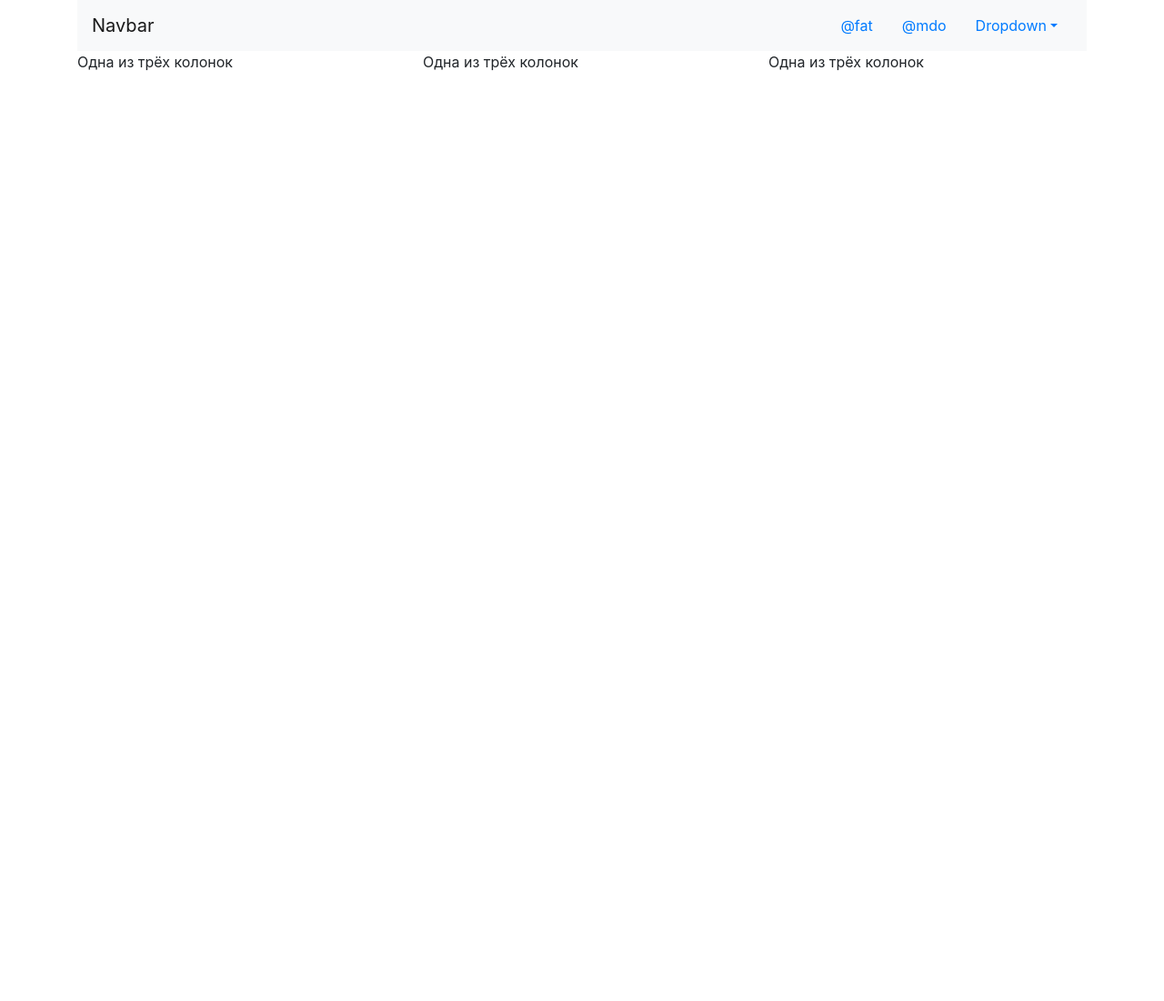
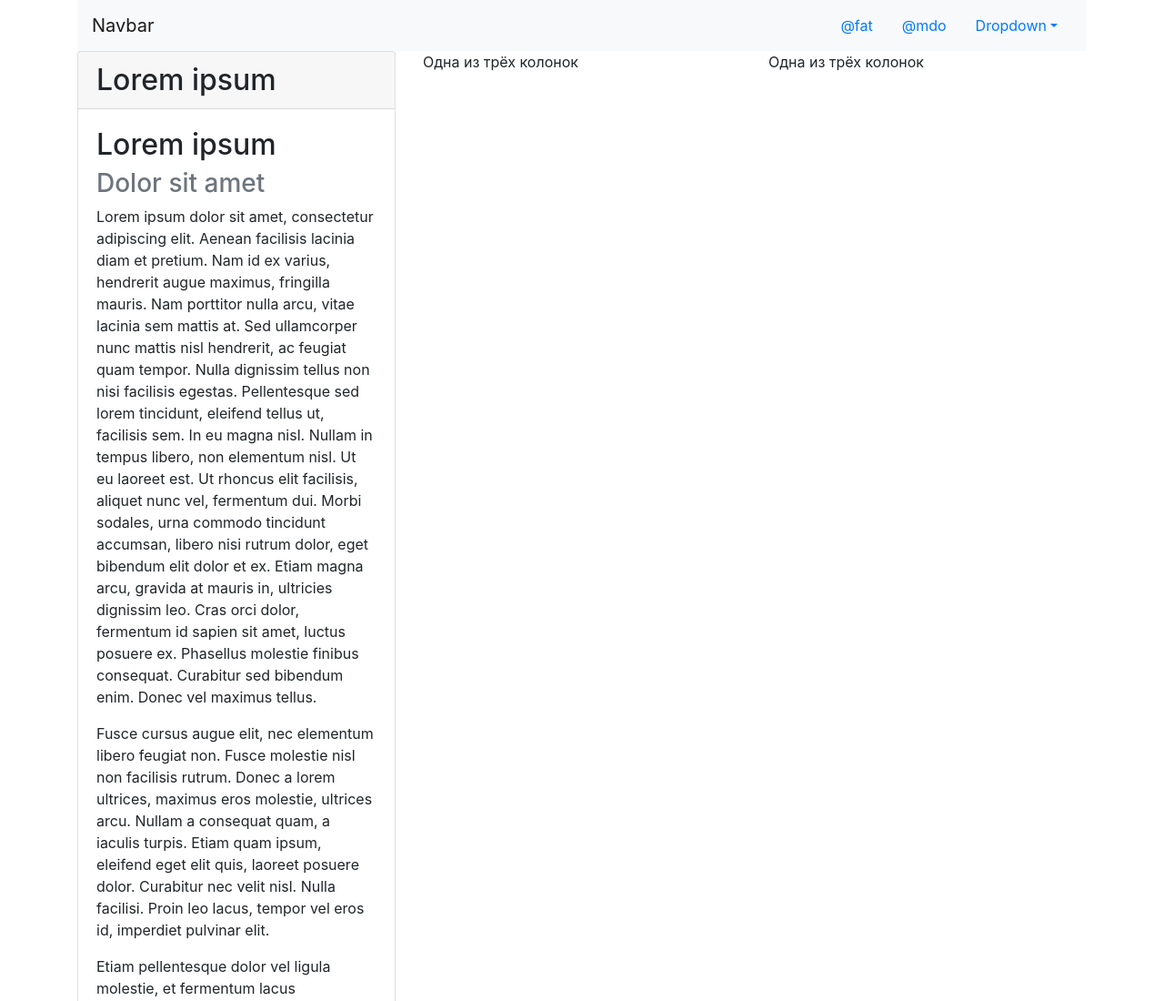
Before and after one commit to AbaevB/learn-CSS, a plain HTML site: page index.html in a window 1280 px wide. Shown: the top 1100 px of the page at 91% size. Before the commit the page ends 800 px from the top, so only its background shows below. Drawn offline with nearby package versions, Linux system fonts and the light colour scheme.

Commit message:
add col1

```diff
--- a/index.html
+++ b/index.html
@@ -28,7 +28,30 @@
 	</nav>
 	<div class="row">
 		<div class="col-sm">
-			Одна из трёх колонок
+			<div class="card">
+				<h2 class="card-header">Lorem ipsum</h2>
+				<div class="card-body">
+					<h2 class="card-title">Lorem ipsum</h2>
+					<h3 class="card-subtitle mb-2 text-muted">Dolor sit amet</h3>
+					<p class="card-text">
+						Lorem ipsum dolor sit amet, consectetur adipiscing elit. Aenean facilisis lacinia diam et pretium. Nam id ex varius, hendrerit augue maximus, fringilla mauris. Nam porttitor nulla arcu, vitae lacinia sem mattis at. Sed ullamcorper nunc mattis nisl hendrerit, ac feugiat quam tempor. Nulla dignissim tellus non nisi facilisis egestas. Pellentesque sed lorem tincidunt, eleifend tellus ut, facilisis sem. In eu magna nisl. Nullam in tempus libero, non elementum nisl. Ut eu laoreet est. Ut rhoncus elit facilisis, aliquet nunc vel, fermentum dui. Morbi sodales, urna commodo tincidunt accumsan, libero nisi rutrum dolor, eget bibendum elit dolor et ex. Etiam magna arcu, gravida at mauris in, ultricies dignissim leo. Cras orci dolor, fermentum id sapien sit amet, luctus posuere ex. Phasellus molestie finibus consequat. Curabitur sed bibendum enim. Donec vel maximus tellus.
+					</p>
+					<p class="card-text">
+						Fusce cursus augue elit, nec elementum libero feugiat non. Fusce molestie nisl non facilisis rutrum. Donec a lorem ultrices, maximus eros molestie, ultrices arcu. Nullam a consequat quam, a iaculis turpis. Etiam quam ipsum, eleifend eget elit quis, laoreet posuere dolor. Curabitur nec velit nisl. Nulla facilisi. Proin leo lacus, tempor vel eros id, imperdiet pulvinar elit.
+					</p>
+					<p class="card-text">
+						Etiam pellentesque dolor vel ligula molestie, et fermentum lacus scelerisque. Cras maximus suscipit felis ut lobortis. Etiam semper velit vel consectetur pharetra. Maecenas vitae accumsan felis, et efficitur tellus. Pellentesque at ante vitae enim maximus accumsan sed et dui. Proin dignissim dictum ipsum. Vestibulum et accumsan turpis, eget pellentesque nulla. In quis massa quam. Donec placerat, libero et lacinia ultrices, nibh mauris hendrerit diam, sed porttitor tortor odio non erat. Orci varius natoque penatibus et magnis dis parturient montes, nascetur ridiculus mus.
+					</p>
+					<p class="card-text">
+						Morbi vel mollis est. Nam egestas molestie eros, eget semper neque lobortis in. Nulla sed turpis et risus vestibulum blandit id eget velit. Quisque nec velit auctor, condimentum risus sed, varius lorem. Vivamus eget rhoncus arcu. Curabitur tempus, nulla sed maximus auctor, est ex pharetra eros, vitae egestas leo ligula a nibh. Nam porta enim non ex vestibulum, ac auctor est luctus. Nulla ac ex eu purus convallis rhoncus vitae sit amet augue. Maecenas quis ipsum ante. Sed efficitur varius nisi, eu pellentesque enim consequat non. Vivamus id diam ut ante mattis blandit. Nam eu elit ipsum.
+					</p>
+					<p class="card-text">
+						Nulla sit amet erat ornare massa ornare tempor tempus eget orci. Sed ut ex commodo dolor auctor posuere sed vel enim. Quisque quis suscipit odio, viverra cursus erat. Sed vestibulum ex sit amet ipsum vulputate, eu efficitur felis fermentum. Cras enim leo, tempor quis diam eget, imperdiet aliquet neque. Nam placerat diam sed tincidunt varius. Curabitur a enim velit. Duis ac semper mauris, quis accumsan lacus. Class aptent taciti sociosqu ad litora torquent per conubia nostra, per inceptos himenaeos. Praesent ultricies porttitor ipsum sit amet suscipit.
+					</p>
+
+
+				</div>
+			</div>
 		</div>
 		<div class="col-sm">
 			Одна из трёх колонок
```
Also changed, not shown: 1 other file.
